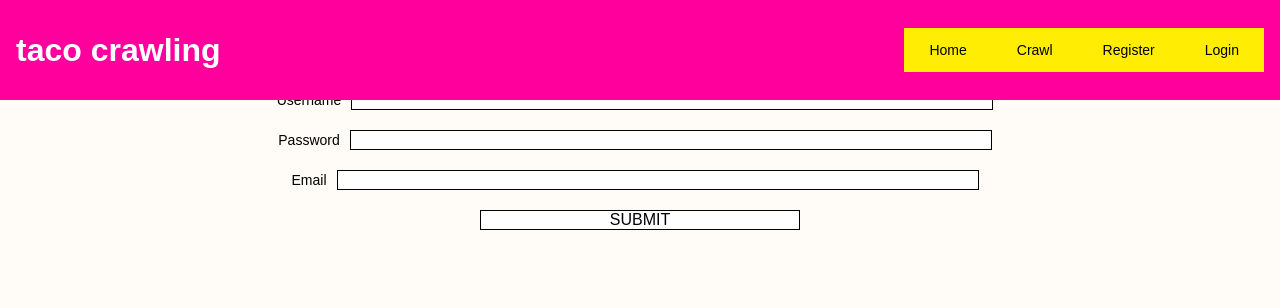
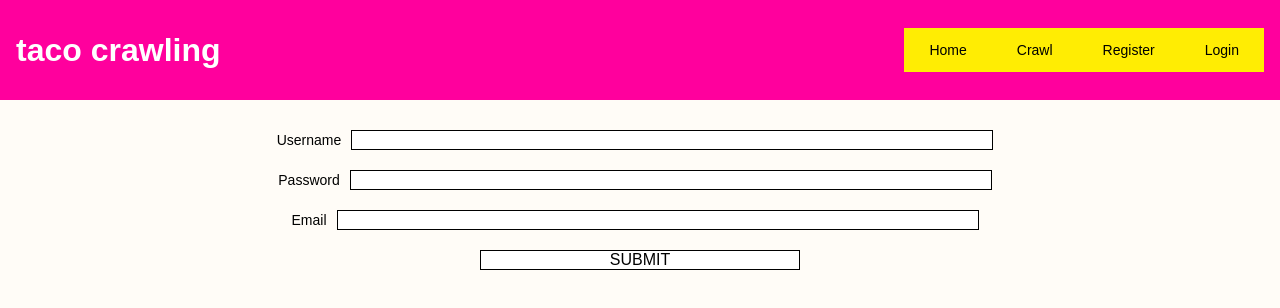
Before and after one commit to rbhidalgo/tacocrawl, a React (Create React App) app: page /register in a window 1280 px wide. Shown: the top 308 px of the page. Built offline with nearby package versions, Linux system fonts and the light colour scheme.

Commit message:
update margin top

```diff
--- a/src/component/Login/Login.js
+++ b/src/component/Login/Login.js
@@ -45,7 +45,7 @@ class Login extends Component {
 		) : (
 			<form
 				onSubmit={this.onSubmit}
-				style={{ marginTop: "10vh", textAlign: "center" }}>
+				style={{ marginTop: "15vh", textAlign: "center" }}>
 				<label>username:</label>
 				<Input
 					type='text'
--- a/src/component/Register/Register.js
+++ b/src/component/Register/Register.js
@@ -66,7 +66,7 @@ const RegisterForm = ({
 	password,
 	email
 }) => (
-	<form onSubmit={e => onSubmit(e)} style={{ marginTop: "10vh", textAlign: "center" }}>
+	<form onSubmit={e => onSubmit(e)} style={{ marginTop: "15vh", textAlign: "center" }}>
 		<label htmlFor='username'>Username</label>
 		<Input
 			onChange={e => changeHandler(e)}
```
